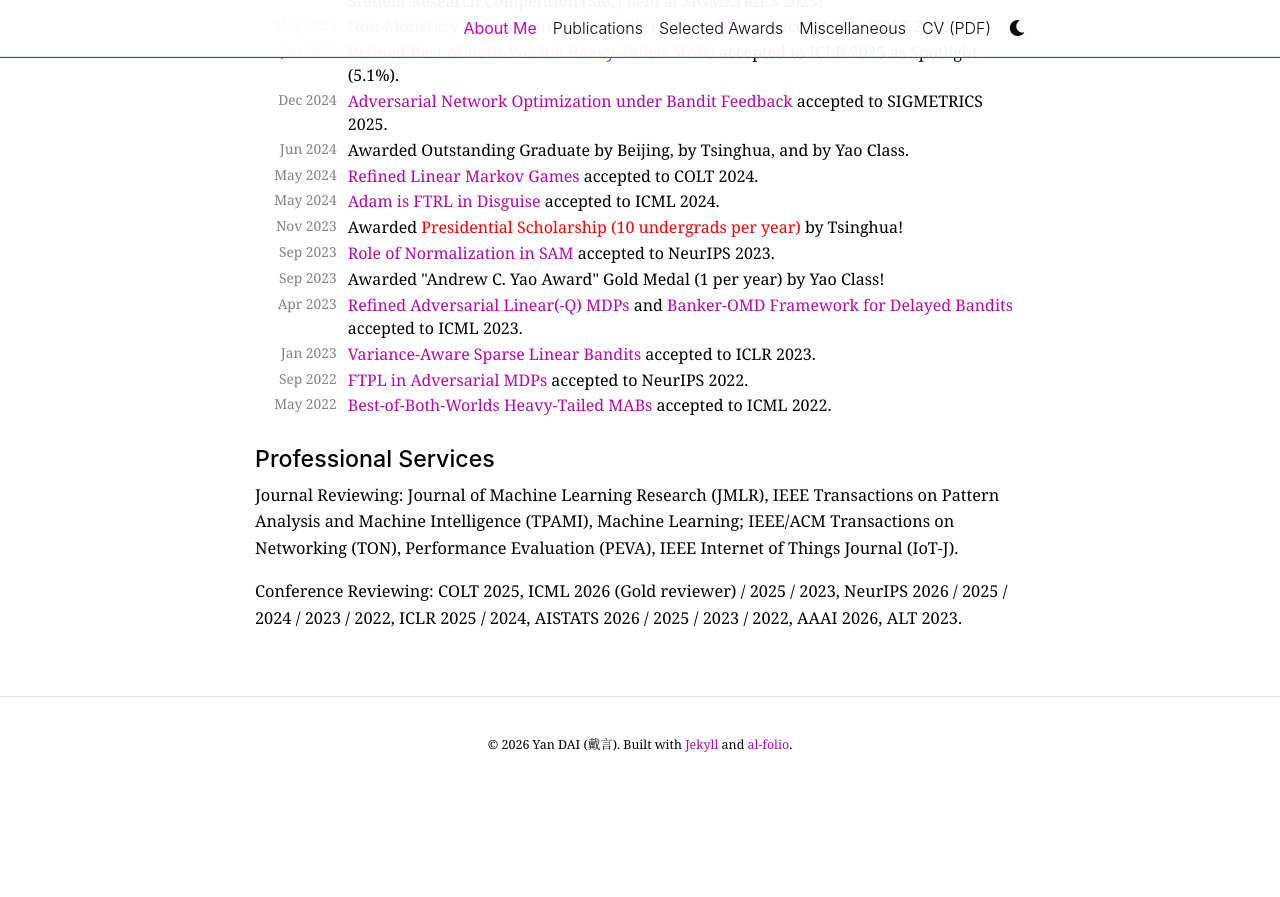
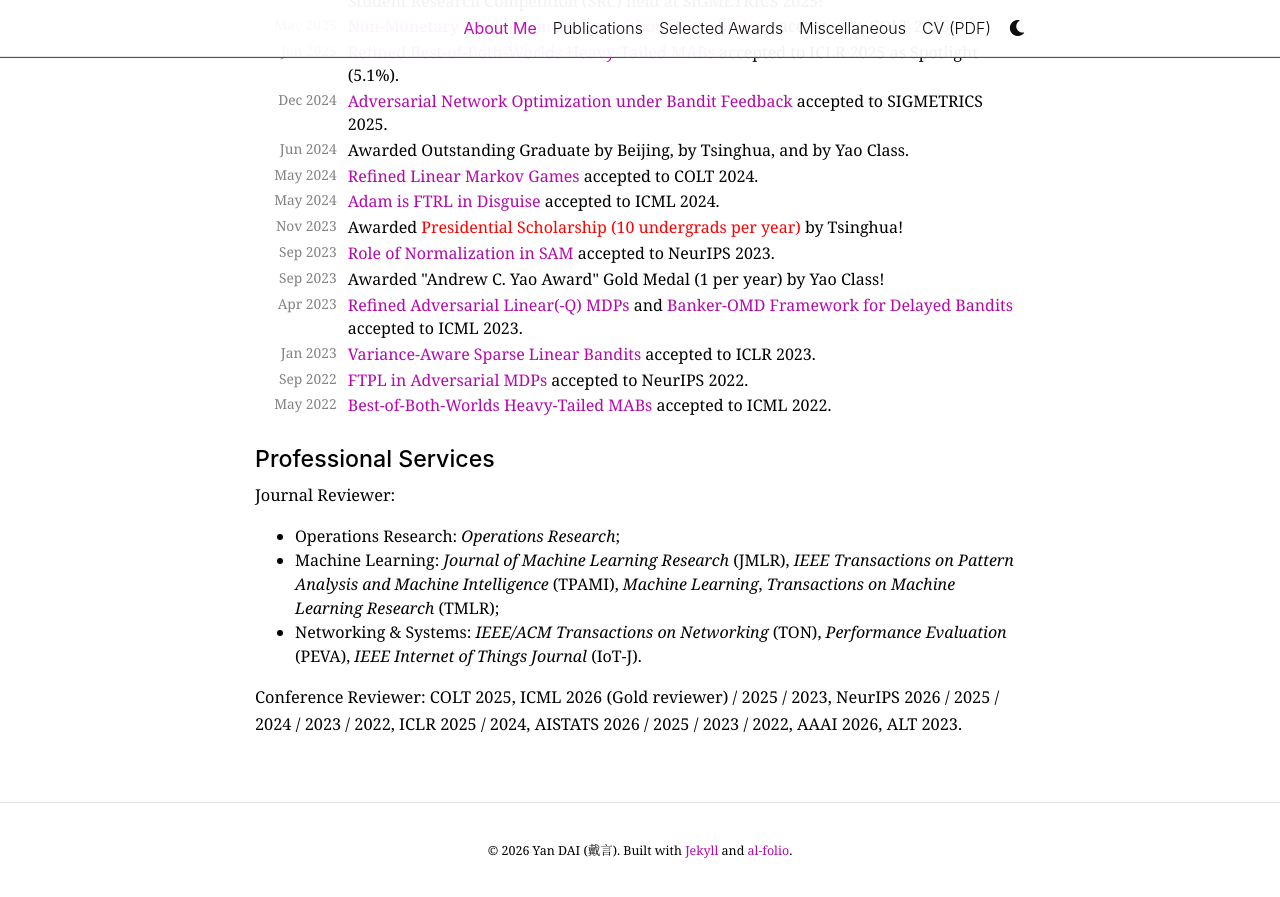
Before and after one commit to yandaichn/yandaichn.github.io, a Jekyll site: the page built from _pages/about.md, in a window 1280 px wide and 900 px high, scrolled down 773 px. Shown: the top 897 px of the window. Built offline with Jekyll 4.4.1, drawn with Linux system fonts in a browser that asks for light colours; full-size pictures stand in for the smaller copies a plugin makes; comment, search, counter and statistics services are not loaded; a style sheet for code colours, icons or effects is not loaded; before the commit the page ends 1567 px from its top, so only the background shows below that.

Commit message:
Upd OPRE

```diff
--- a/_pages/about.md
+++ b/_pages/about.md
@@ -45,6 +45,9 @@ My research focuses on the intersection of **Economics and Computer Science (Eco
 </ul>
 
 # Professional Services
-**Journal Reviewing**: Journal of Machine Learning Research (JMLR), IEEE Transactions on Pattern Analysis and Machine Intelligence (TPAMI), Machine Learning; IEEE/ACM Transactions on Networking (TON), Performance Evaluation (PEVA), IEEE Internet of Things Journal (IoT-J).
+**Journal Reviewer**:
+* **Operations Research**: *Operations Research*;
+* **Machine Learning**: *Journal of Machine Learning Research* (JMLR), *IEEE Transactions on Pattern Analysis and Machine Intelligence* (TPAMI), *Machine Learning*, *Transactions on Machine Learning Research* (TMLR);
+* **Networking & Systems**: *IEEE/ACM Transactions on Networking* (TON), *Performance Evaluation* (PEVA), *IEEE Internet of Things Journal* (IoT-J).
 
-**Conference Reviewing**: COLT 2025, ICML 2026 (Gold reviewer) / 2025 / 2023, NeurIPS 2026 / 2025 / 2024 / 2023 / 2022, ICLR 2025 / 2024, AISTATS 2026 / 2025 / 2023 / 2022, AAAI 2026, ALT 2023.
+**Conference Reviewer**: COLT 2025, ICML 2026 (Gold reviewer) / 2025 / 2023, NeurIPS 2026 / 2025 / 2024 / 2023 / 2022, ICLR 2025 / 2024, AISTATS 2026 / 2025 / 2023 / 2022, AAAI 2026, ALT 2023.
```
Also changed, not shown: _pages/publications.md (+2 -1 lines), 1 other file.
